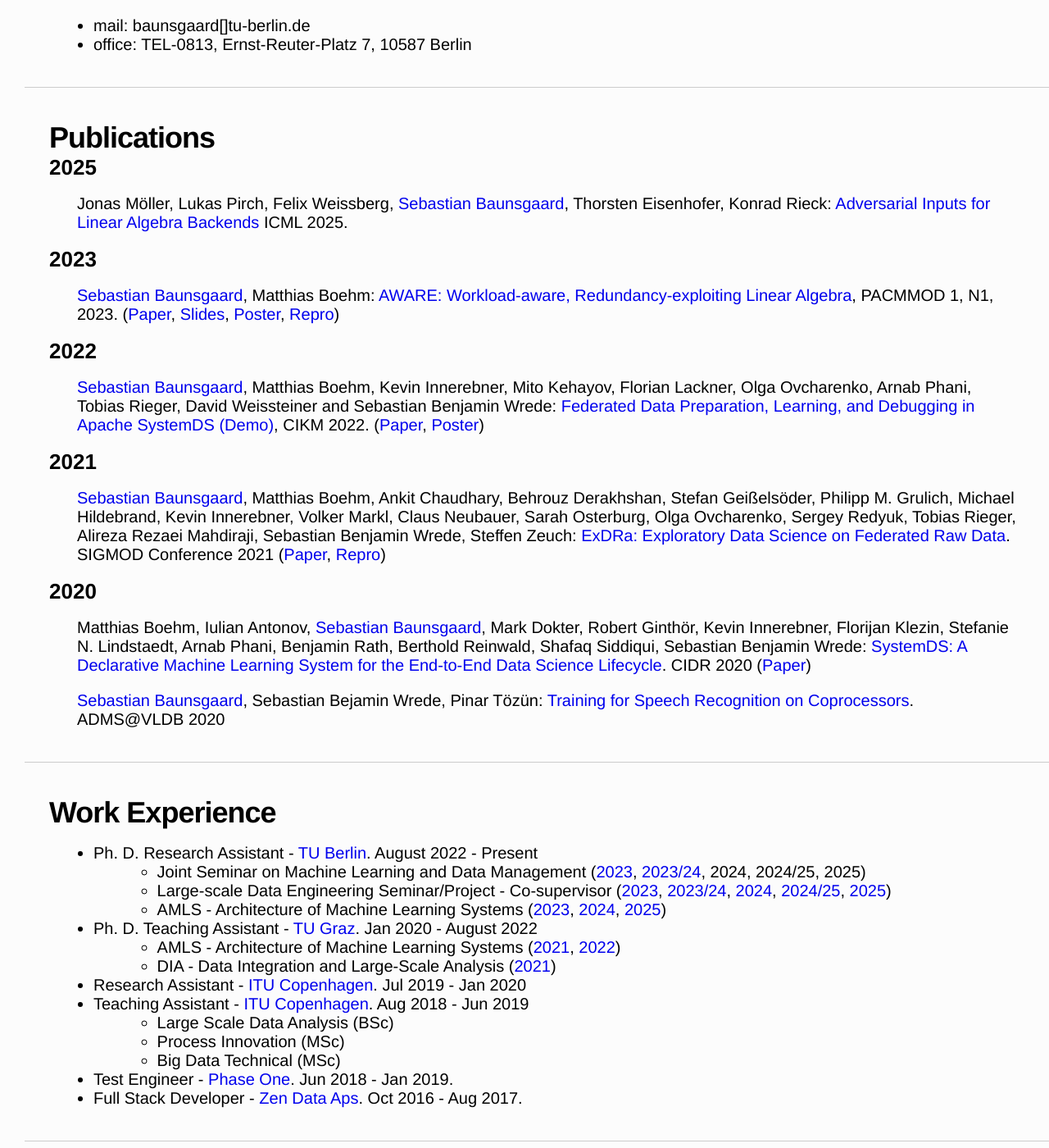
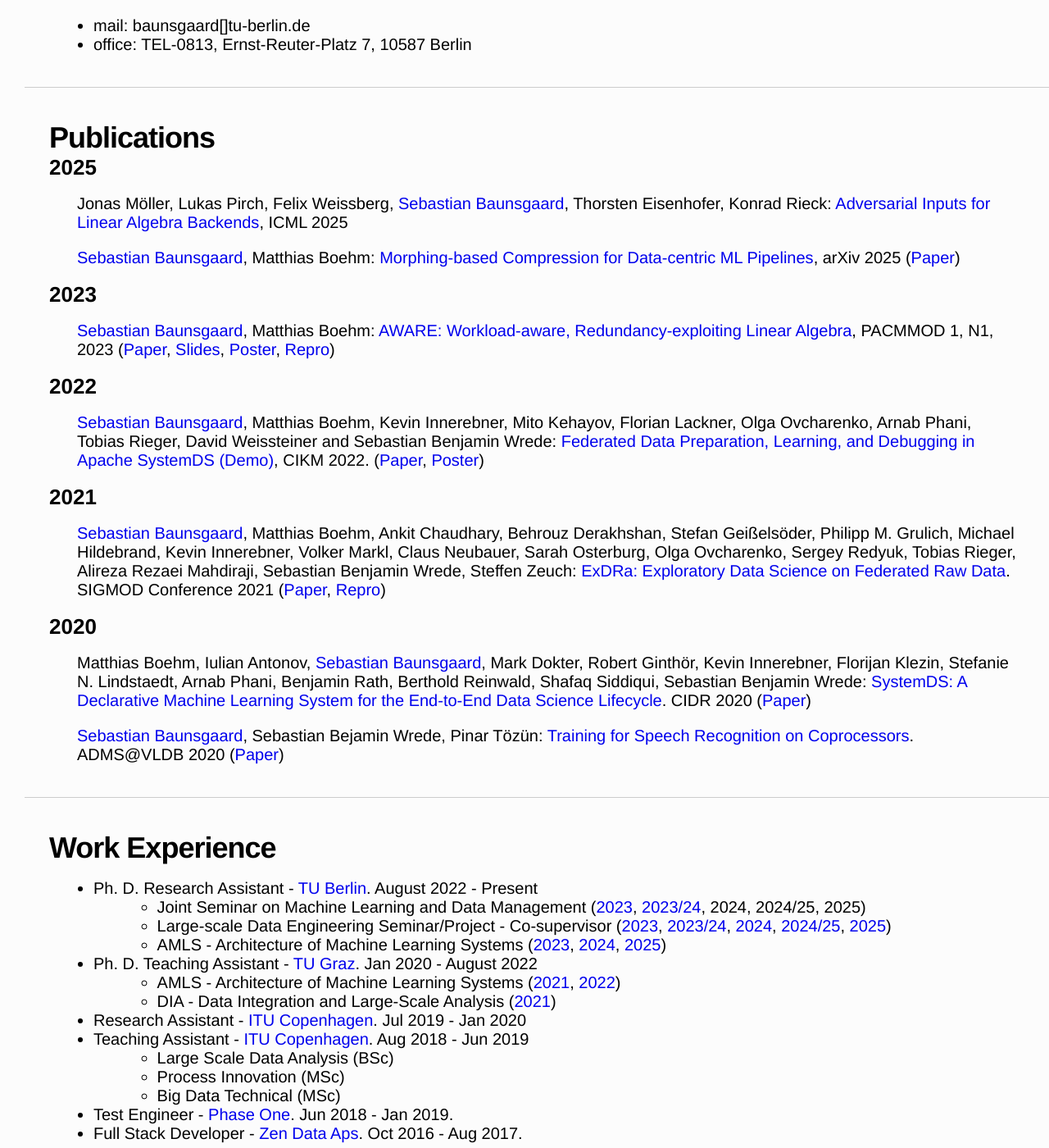
Before and after one commit to Baunsgaard/baunsgaard.github.io, a Jekyll site: the page built from index.md, in a window 1280 px wide and 1400 px high, scrolled down 455 px. Shown: the whole window at 82% size. Built offline with Jekyll 4.4.1, drawn with Linux system fonts in a browser that asks for light colours.

```diff
--- a/index.md
+++ b/index.md
@@ -23,12 +23,14 @@
 
 ### 2025
 
-Jonas Möller, Lukas Pirch, Felix Weissberg, [Sebastian Baunsgaard](.), Thorsten Eisenhofer, Konrad Rieck: [Adversarial Inputs for Linear Algebra Backends](.) ICML 2025.
+Jonas Möller, Lukas Pirch, Felix Weissberg, [Sebastian Baunsgaard](.), Thorsten Eisenhofer, Konrad Rieck: [Adversarial Inputs for Linear Algebra Backends](.), ICML 2025
+
+[Sebastian Baunsgaard](.), Matthias Boehm: [Morphing-based Compression for Data-centric ML Pipelines](https://arxiv.org/abs/2504.11067), arXiv 2025 ([Paper](https://arxiv.org/pdf/2504.11067))
 
 ### 2023
 
 [Sebastian Baunsgaard](.), Matthias Boehm: [AWARE: Workload-aware, Redundancy-exploiting Linear Algebra](https://dl.acm.org/doi/abs/10.1145/3588682),
-PACMMOD 1, N1, 2023. ([Paper](./assets/pdf/AWARE.pdf), [Slides](./assets/pdf/AWARE_slides.pdf),  [Poster](./assets/pdf/AWARE_poster.pdf), [Repro](https://github.com/damslab/reproducibility/tree/master/sigmod2023-AWARE-p5))
+PACMMOD 1, N1, 2023 ([Paper](./assets/pdf/AWARE.pdf), [Slides](./assets/pdf/AWARE_slides.pdf),  [Poster](./assets/pdf/AWARE_poster.pdf), [Repro](https://github.com/damslab/reproducibility/tree/master/sigmod2023-AWARE-p5))
 
 ### 2022
 
@@ -45,7 +47,7 @@
 
 Matthias Boehm, Iulian Antonov, [Sebastian Baunsgaard](.), Mark Dokter, Robert Ginthör, Kevin Innerebner, Florijan Klezin, Stefanie N. Lindstaedt, Arnab Phani, Benjamin Rath, Berthold Reinwald, Shafaq Siddiqui, Sebastian Benjamin Wrede: [SystemDS: A Declarative Machine Learning System for the End-to-End Data Science Lifecycle](http://www.cidrdb.org/cidr2020/papers/p22-boehm-cidr20.pdf). CIDR 2020 ([Paper](./assets/pdf/SystemDS.pdf))
 
-[Sebastian Baunsgaard](.), Sebastian Bejamin Wrede, Pinar Tözün: [Training for Speech Recognition on Coprocessors](http://www.adms-conf.org/2020-camera-ready/ADMS20_01.pdf). ADMS@VLDB 2020
+[Sebastian Baunsgaard](.), Sebastian Bejamin Wrede, Pinar Tözün: [Training for Speech Recognition on Coprocessors](http://www.adms-conf.org/2020-camera-ready/ADMS20_01.pdf). ADMS@VLDB 2020 ([Paper](https://www.adms-conf.org/2020-camera-ready/ADMS20_01.pdf))
 
 ---
 
```
